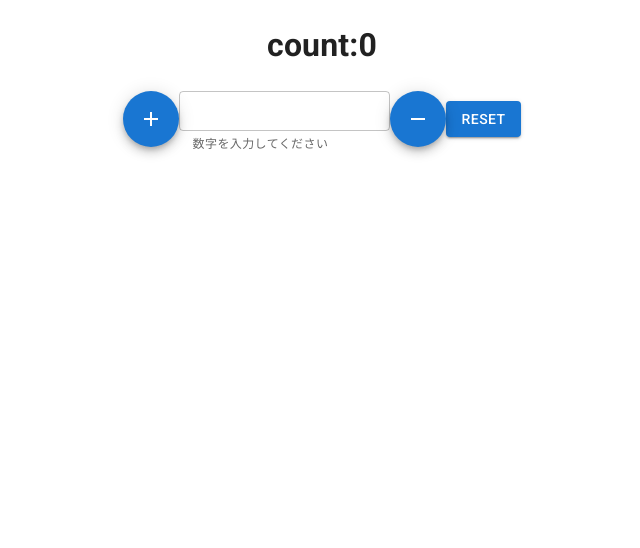
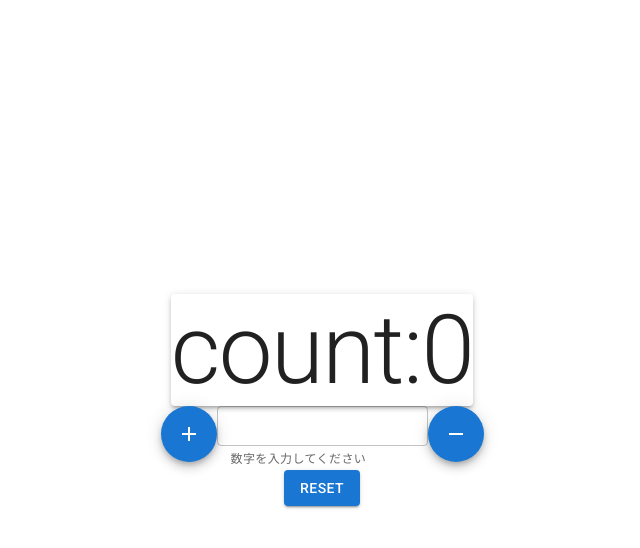
Before and after one commit to s-yoshiii/redux-toolkit-counter-app, a React (Create React App) app: page / in a window 1280 px wide. Shown: the top 548 px of the page, without its empty margins (318-958 px from the left). Built offline with nearby package versions, Linux system fonts and the light colour scheme.

Commit message:
レイアウトスタイリング

```diff
--- a/src/App.css
+++ /dev/null
@@ -1,38 +0,0 @@
-.App {
-  text-align: center;
-}
-
-.App-logo {
-  height: 40vmin;
-  pointer-events: none;
-}
-
-@media (prefers-reduced-motion: no-preference) {
-  .App-logo {
-    animation: App-logo-spin infinite 20s linear;
-  }
-}
-
-.App-header {
-  background-color: #282c34;
-  min-height: 100vh;
-  display: flex;
-  flex-direction: column;
-  align-items: center;
-  justify-content: center;
-  font-size: calc(10px + 2vmin);
-  color: white;
-}
-
-.App-link {
-  color: #61dafb;
-}
-
-@keyframes App-logo-spin {
-  from {
-    transform: rotate(0deg);
-  }
-  to {
-    transform: rotate(360deg);
-  }
-}
--- a/src/App.jsx
+++ b/src/App.jsx
@@ -1,9 +1,16 @@
-import { Button, Fab, TextField } from "@mui/material";
+import {
+  Button,
+  Container,
+  Fab,
+  Grid,
+  Paper,
+  TextField,
+  Typography,
+} from "@mui/material";
 import AddIcon from "@mui/icons-material/Add";
 import RemoveIcon from "@mui/icons-material/Remove";
 import { useState } from "react";
 import { useDispatch, useSelector } from "react-redux";
-import "./App.css";
 import { decrement, increment, reset } from "./redux/counterSlice";
 
 function App() {
@@ -11,8 +18,20 @@ function App() {
   const dispatch = useDispatch();
   const [amount, setAmount] = useState("");
   return (
-    <div className="App">
-      <h1>count:{count}</h1>
+    <Container maxWidth="sm">
+      <Grid
+        container
+        direction="column"
+        justifyContent="center"
+        alignItems="center"
+        sx={{ minHeight: "100vh" }}
+      >
+        <Grid item>
+          <Paper elevation={3} sx={{ minWidth: "280px", margin: "auto" }}>
+            <Typography variant="h1">count:{count}</Typography>
+          </Paper>
+        </Grid>
+        <Grid item>
           <Fab
             color="primary"
             aria-label="add"
@@ -34,13 +53,17 @@ function App() {
           >
             <RemoveIcon />
           </Fab>
+        </Grid>
+        <Grid item>
           <Button
             variant="contained"
             onClick={() => dispatch(reset(Number(amount)))}
           >
             Reset
           </Button>
-    </div>
+        </Grid>
+      </Grid>
+    </Container>
   );
 }
 
--- a/src/index.css
+++ /dev/null
@@ -1,13 +0,0 @@
-body {
-  margin: 0;
-  font-family: -apple-system, BlinkMacSystemFont, 'Segoe UI', 'Roboto', 'Oxygen',
-    'Ubuntu', 'Cantarell', 'Fira Sans', 'Droid Sans', 'Helvetica Neue',
-    sans-serif;
-  -webkit-font-smoothing: antialiased;
-  -moz-osx-font-smoothing: grayscale;
-}
-
-code {
-  font-family: source-code-pro, Menlo, Monaco, Consolas, 'Courier New',
-    monospace;
-}
--- a/src/index.js
+++ b/src/index.js
@@ -1,7 +1,6 @@
 import React from "react";
 import ReactDOM from "react-dom/client";
 import CssBaseline from "@mui/material/CssBaseline";
-import "./index.css";
 import App from "./App";
 import { Provider } from "react-redux";
 import { store } from "./redux/store";
```
Lines whose indentation alone changed are shown as unchanged.
